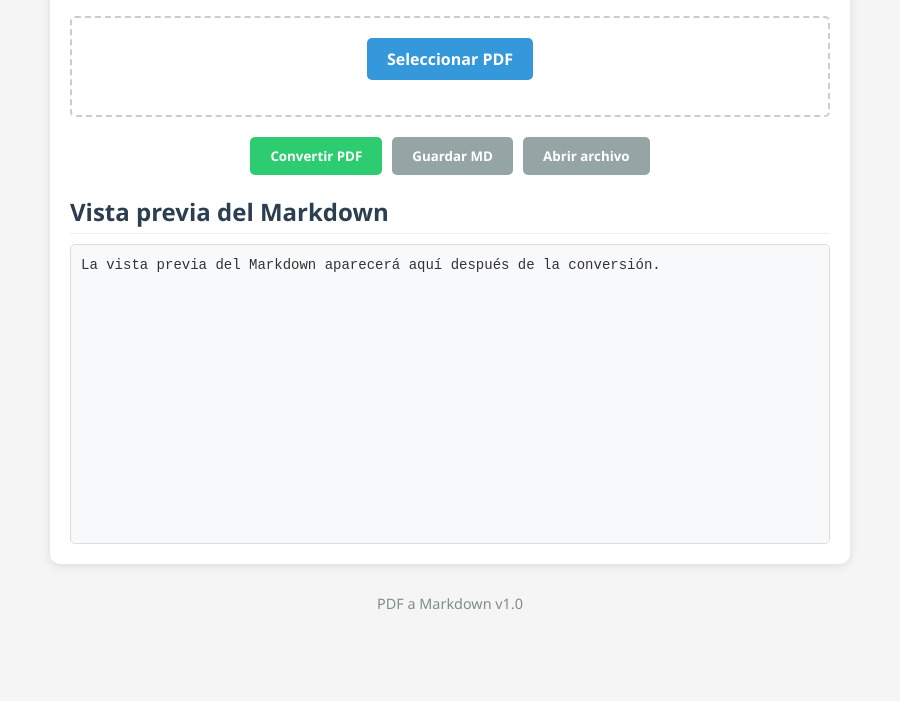
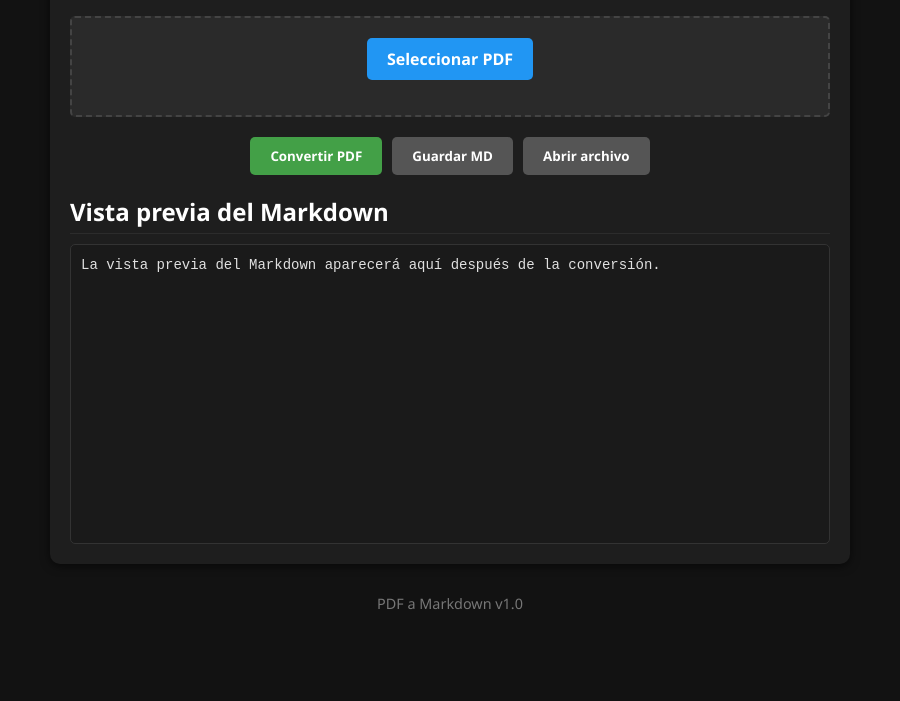
Before and after one commit to joackoodeg/PDF_TO_MD, an Electron app: page index.html in a window 900 px wide. Shown: the part 99-800 px from the top of the page. Drawn offline with Linux system fonts and the light colour scheme; no server answers.

Commit message:
dakr mode

```diff
--- a/index.html
+++ b/index.html
@@ -14,25 +14,25 @@
 
     body {
       padding: 20px;
-      background-color: #f5f5f5;
-      color: #333;
+      background-color: #121212;
+      color: #e0e0e0;
     }
 
     .container {
       max-width: 800px;
       margin: 0 auto;
-      background-color: white;
+      background-color: #1e1e1e;
       border-radius: 10px;
-      box-shadow: 0 2px 10px rgba(0, 0, 0, 0.1);
+      box-shadow: 0 2px 10px rgba(0, 0, 0, 0.6);
       padding: 20px;
     }
 
     h1 {
-      color: #2c3e50;
+      color: #ffffff;
       margin-bottom: 20px;
       text-align: center;
       padding-bottom: 10px;
-      border-bottom: 2px solid #eee;
+      border-bottom: 2px solid #2c2c2c;
     }
 
     .file-input {
@@ -40,14 +40,15 @@
       flex-direction: column;
       align-items: center;
       padding: 20px;
-      border: 2px dashed #ccc;
+      border: 2px dashed #444;
       border-radius: 5px;
       margin-bottom: 20px;
       transition: all 0.3s;
+      background-color: #2a2a2a;
     }
 
     .file-input:hover {
-      border-color: #3498db;
+      border-color: #64b5f6;
     }
 
     .input-container {
@@ -64,7 +65,7 @@
     .file-label {
       display: inline-block;
       padding: 10px 20px;
-      background-color: #3498db;
+      background-color: #2196f3;
       color: white;
       border-radius: 5px;
       cursor: pointer;
@@ -73,13 +74,14 @@
     }
 
     .file-label:hover {
-      background-color: #2980b9;
+      background-color: #1976d2;
     }
 
     .file-info {
       display: none;
       margin-top: 10px;
       font-style: italic;
+      color: #bbb;
     }
 
     .button-container {
@@ -91,7 +93,7 @@
 
     button {
       padding: 10px 20px;
-      background-color: #2ecc71;
+      background-color: #43a047;
       color: white;
       border: none;
       border-radius: 5px;
@@ -101,35 +103,35 @@
     }
 
     button:hover {
-      background-color: #27ae60;
+      background-color: #388e3c;
     }
 
     button:disabled {
-      background-color: #95a5a6;
+      background-color: #555;
       cursor: not-allowed;
     }
 
     .save-btn {
-      background-color: #f39c12;
+      background-color: #fb8c00;
     }
 
     .save-btn:hover {
-      background-color: #d35400;
+      background-color: #ef6c00;
     }
 
     .open-btn {
-      background-color: #9b59b6;
+      background-color: #8e24aa;
     }
 
     .open-btn:hover {
-      background-color: #8e44ad;
+      background-color: #6a1b9a;
     }
 
     .progress-container {
       display: none;
       width: 100%;
       height: 20px;
-      background-color: #ecf0f1;
+      background-color: #333;
       border-radius: 10px;
       overflow: hidden;
       margin-bottom: 20px;
@@ -138,7 +140,7 @@
     .progress-bar {
       height: 100%;
       width: 0%;
-      background-color: #3498db;
+      background-color: #64b5f6;
       transition: width 0.3s;
     }
 
@@ -147,9 +149,9 @@
     }
 
     .preview-container h2 {
-      color: #2c3e50;
+      color: #ffffff;
       margin-bottom: 10px;
-      border-bottom: 1px solid #eee;
+      border-bottom: 1px solid #2c2c2c;
       padding-bottom: 5px;
     }
 
@@ -157,13 +159,14 @@
       height: 300px;
       overflow: auto;
       padding: 10px;
-      background-color: #f8f9fa;
-      border: 1px solid #ddd;
+      background-color: #1a1a1a;
+      border: 1px solid #333;
       border-radius: 5px;
       white-space: pre-wrap;
       font-family: monospace;
       font-size: 14px;
       line-height: 1.5;
+      color: #e0e0e0;
     }
 
     .toast {
@@ -177,21 +180,21 @@
       font-weight: bold;
       display: none;
       z-index: 1000;
-      box-shadow: 0 4px 8px rgba(0, 0, 0, 0.1);
+      box-shadow: 0 4px 8px rgba(0, 0, 0, 0.3);
     }
 
     .success {
-      background-color: #2ecc71;
+      background-color: #43a047;
     }
 
     .error {
-      background-color: #e74c3c;
+      background-color: #e53935;
     }
 
     footer {
       text-align: center;
       margin-top: 30px;
-      color: #7f8c8d;
+      color: #777;
       font-size: 0.9em;
     }
   </style>
```
Also changed, not shown: 1 other file.
